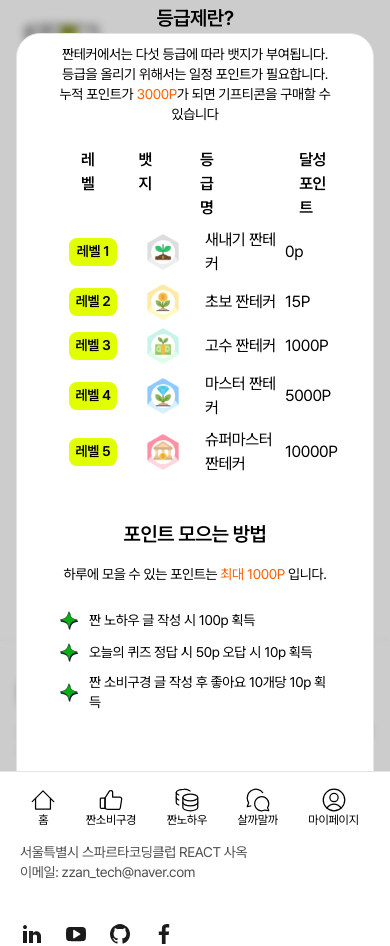
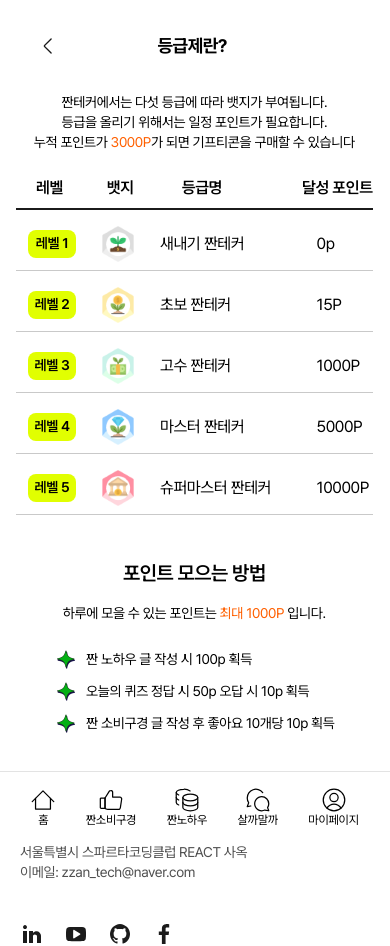
Before and after one commit to ZZANTech/ZZANTech-Fe, a Next.js app: page /mypage/grade in a window 390 px wide. Built offline with nearby package versions, Linux system fonts and the light colour scheme; no server answers; a web font is replaced by a local one.

Commit message:
design: grade modal 컴포넌트 반응형 구축(1). 도표에 줄 추가/ bug-모달에 overflow-y-auto 추가했지만 제목(등급제) 안 보임

```diff
--- a/src/app/(main)/mypage/_components/Grade/GradeInfo.tsx
+++ b/src/app/(main)/mypage/_components/Grade/GradeInfo.tsx
@@ -22,9 +22,9 @@ function GradeInfo({ onClose }: GradeInfoProps) {
   ];
 
   return (
-    <div className="p-10">
+    <div className="lg:p-10">
+      <h3 className="hidden lg:block text-center text-xl font-semibold mb-3">등급제란?</h3>
       <section className="flex flex-col items-center">
-        <h3 className="text-xl font-semibold mb-3">등급제란?</h3>
         <p className="text-sm text-center mb-6">
           짠테커에서는 다섯 등급에 따라 뱃지가 부여됩니다.
           <br /> 등급을 올리기 위해서는 일정 포인트가 필요합니다.
@@ -33,26 +33,26 @@ function GradeInfo({ onClose }: GradeInfoProps) {
         </p>
       </section>
       <section className="mb-11">
-        <div className="flex mb-2">
-          <div className="font-semibold pl-6">레벨</div>
-          <div className="font-semibold pl-11">뱃지</div>
+        <div className="flex pb-2 mb-2 border-b-2 border-gray-900">
+          <div className="font-semibold pl-5">레벨</div>
+          <div className="font-semibold pl-11 lg:pl-11">뱃지</div>
           <div className="font-semibold pl-12">등급명</div>
-          <div className="font-semibold pl-20">달성 포인트</div>
+          <div className="font-semibold pl-20 lg:pl-20">달성 포인트</div>
         </div>
         {levels.map((level, index) => (
-          <div key={index} className="flex mb-2 pl-3 items-center">
+          <div key={index} className="flex mb-2 pl-3 py-2 items-center border-b border-gray-300">
             <div className="w-12 h-7 bg-main text-sm font-semibold leading-tight rounded-lg flex justify-center items-center">
               {level.level}
             </div>
-            <div className="pl-7">
+            <div className="pl-6">
               <Image src={level.badge} alt={level.name} width={36} height={36} />
             </div>
             <div className="pl-6 flex-1 text-[##262626]">{level.name}</div>
-            <div className="w-14 text-left pl-2 text-[##262626]">{level.points}</div>
+            <div className="w-14 text-left text-[##262626]">{level.points}</div>
           </div>
         ))}
       </section>
-      <section className="flex flex-col items-center mb-16">
+      <section className="flex flex-col items-center mb-8 lg:mb-16">
         <h3 className="text-xl font-semibold mb-4">포인트 모으는 방법</h3>
         <p className="text-center text-sm mb-6">
           하루에 모을 수 있는 포인트는 <span className="text-point">최대 1000P </span>입니다.
@@ -66,6 +66,7 @@ function GradeInfo({ onClose }: GradeInfoProps) {
           ))}
         </ul>
       </section>
+
       <div className="flex justify-center">
         <Button onClick={onClose} variant="black" fullWidth={true} size="large">
           확인
--- a/src/app/(main)/mypage/_components/Grade/GradeInfoContainer.tsx
+++ b/src/app/(main)/mypage/_components/Grade/GradeInfoContainer.tsx
@@ -1,5 +1,6 @@
 "use client";
 
+import Image from "next/image";
 import GradeInfo from "./GradeInfo";
 import { useRouter } from "next/navigation";
 
@@ -11,7 +12,16 @@ function GradeInfoContainer() {
   };
 
   return (
-    <div>
+    <div className="relative lg:px-4 lg:py-6 flex flex-col justify-start w-full h-full">
+      {/* 작은 화면에서만 보이는 뒤로가기 버튼과 "등급제란?" */}
+      <div className="lg:hidden flex items-center justify-between my-8">
+        <button onClick={handleClose}>
+          <Image src="/icons/quiz/back.svg" alt="뒤로가기" width={24} height={24} className="ml-5" />
+        </button>
+        <h3 className="text-lg font-bold flex-grow text-center pr-12">등급제란?</h3>
+      </div>
+
+      {/*등급제 내용*/}
       <GradeInfo onClose={handleClose} />
     </div>
   );
--- a/src/app/(main)/mypage/_components/Grade/GradeModal.tsx
+++ b/src/app/(main)/mypage/_components/Grade/GradeModal.tsx
@@ -13,9 +13,9 @@ function GradeModal({ children }: { children: React.ReactNode }) {
   return (
     <div
       onClick={handleBackdropClick}
-      className="fixed left-0 top-0 right-0 bottom-0 flex justify-center items-center bg-black bg-opacity-20 backdrop-blur-sm"
+      className="fixed left-0 top-0 right-0 bottom-0 flex justify-start lg:justify-center items-start lg:items-center bg-white lg:bg-black lg:bg-opacity-20 lg:backdrop-blur-sm overflow-y-auto mb-20 lg:mb-0"
     >
-      <div className="w-dvw h-dvh max-w-[500px] max-h-[778px] mx-4 md:mx-0 border bg-white rounded-3xl flex flex-col justify-center items-center">
+      <div className="max-w-none lg:w-dvw lg:h-dvh lg:max-w-[500px] mx-4 md:mx-0 border-none lg:border bg-white rouned-none lg:rounded-3xl flex flex-col justify-center items-center">
         {children}
       </div>
     </div>
```
